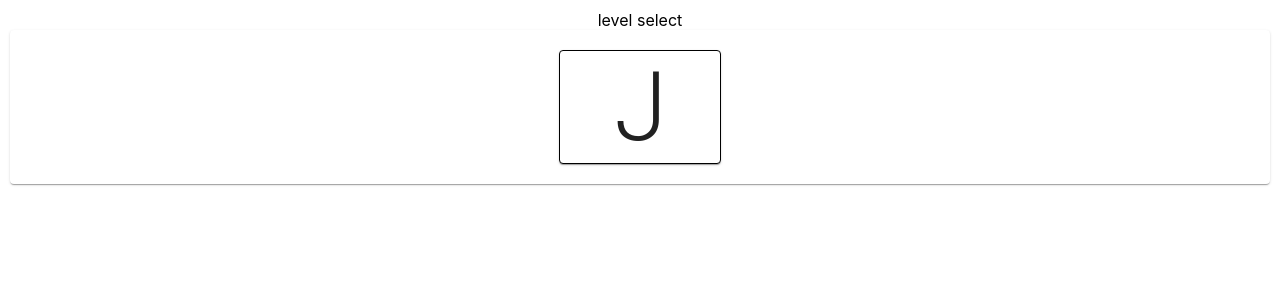
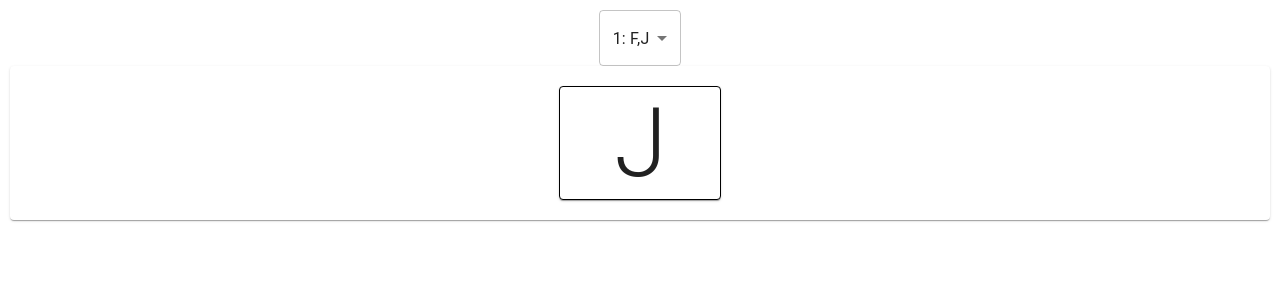
Before and after one commit to hotoku/typing, a React (Create React App) app: page / in a window 1280 px wide. Shown: the top 300 px of the page. Built offline with nearby package versions, Linux system fonts and the light colour scheme.

Commit message:
level select

```diff
--- a/src/App.tsx
+++ b/src/App.tsx
@@ -4,9 +4,9 @@ import LevelSelect from "./components/LevelSelect";
 import Problem from "./components/Problem";
 
 function App() {
-  const [level, setLevel] = useState(1);
+  const [level, setLevel] = useState<number>(1);
 
-  const handleLevelChange = (level: number): void => {};
+  const handleLevelChange = (level: number): void => setLevel(level);
 
   return (
     <div className="App" style={{ padding: "10px" }}>
--- a/src/components/LevelSelect.tsx
+++ b/src/components/LevelSelect.tsx
@@ -1,9 +1,31 @@
+import { MenuItem, Select } from "@mui/material";
+import { useState } from "react";
+
 type LevelSelectProps = {
   onChange: (n: number) => void;
 };
 
 function LevelSelect({ onChange }: LevelSelectProps): JSX.Element {
-  return <div>level select </div>;
+  const [level, setLevel] = useState<number>(1);
+
+  return (
+    <Select
+      value={level}
+      onChange={(e) => {
+        const v = e.target.value;
+        const n = typeof v === "string" ? parseInt(v) : v;
+        if (Number.isNaN(n)) {
+          throw new Error("parse error");
+        } else {
+          onChange(n);
+          setLevel(n);
+        }
+      }}
+    >
+      <MenuItem value={1}>1: F,J</MenuItem>
+      <MenuItem value={2}>2: F,G,H,J (人差し指・中段だけ)</MenuItem>
+    </Select>
+  );
 }
 
 export default LevelSelect;
--- a/src/components/Problem.tsx
+++ b/src/components/Problem.tsx
@@ -51,7 +51,7 @@ type ProblemProps = {
   level: number;
 };
 
-function Problem({}: ProblemProps): JSX.Element {
+function Problem({ level }: ProblemProps): JSX.Element {
   const [prob, setProb] = useState(problemGenerator());
   const [probHistory, setProbHistory] = useState<string[]>([]);
   const [ansHistory, setAnsHistory] = useState<string[]>([]);
```
